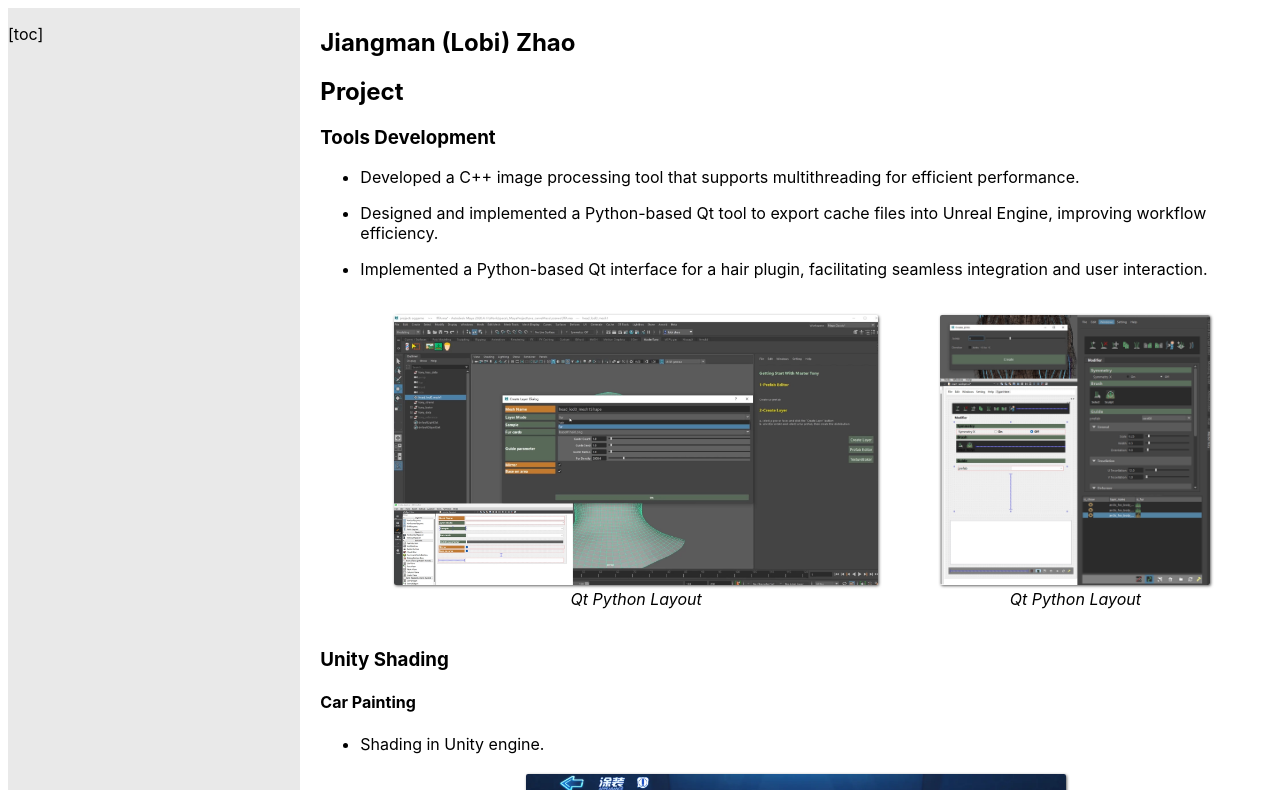
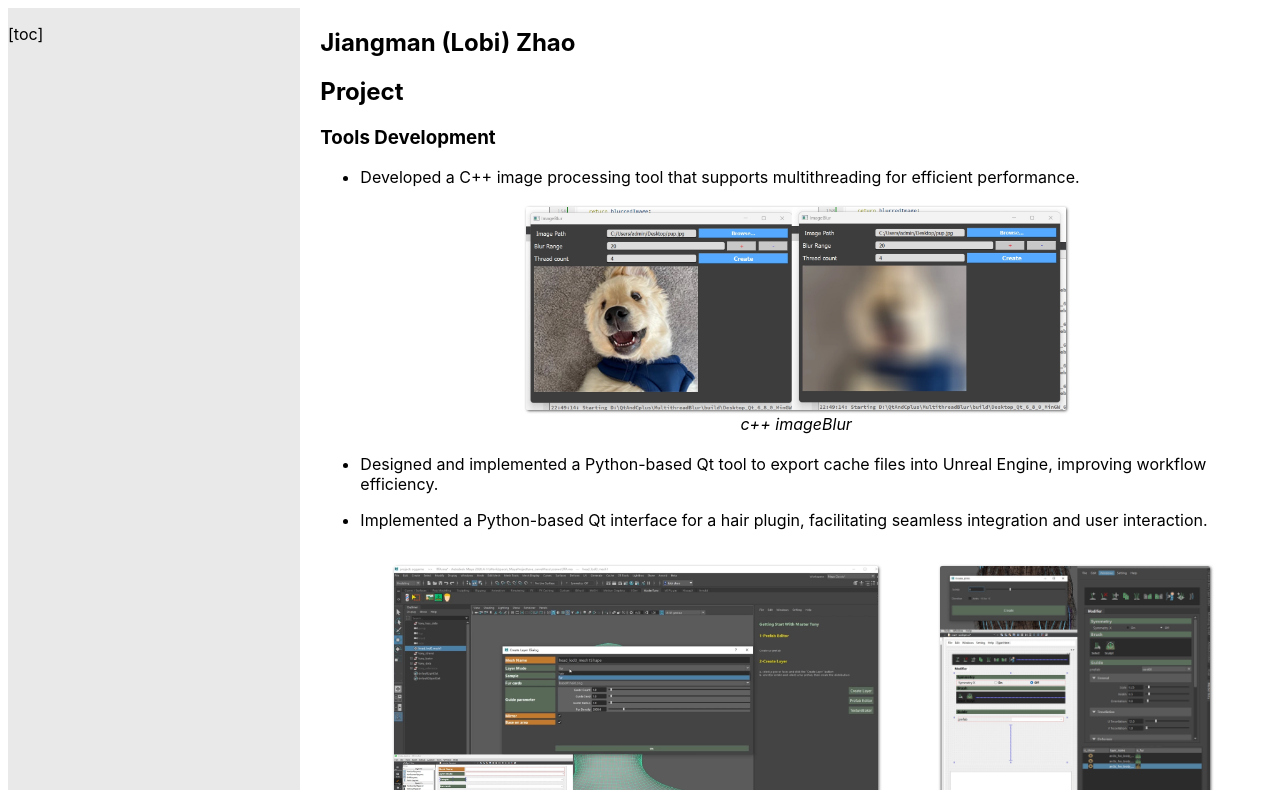
Before and after one commit to lobizhao/lobizhao.github.io, an Eleventy site: page index.md in a window 1280 px wide. Built offline with nearby package versions, Linux system fonts and the light colour scheme; Eleventy itself is replaced by a stand-in of ours; files that its build step writes are made by us from their sources; what markdown-it-toc-done-right would draw is missing.

Commit message:
blur tools

```diff
--- a/index.md
+++ b/index.md
@@ -19,6 +19,7 @@ title: "Lobi's Page"
 ### Tools Development
 
 - Developed a C++ image processing tool that supports multithreading for efficient performance.
+{% render "image", src: 'tools/blurtool', caption: 'c++ imageBlur', title: 'multi thread' %}
 
 - Designed and implemented a Python-based Qt tool to export cache files into Unreal Engine, improving workflow efficiency.
 
```
Also changed, not shown: assets/image/tools/blurtool.webp (added).
